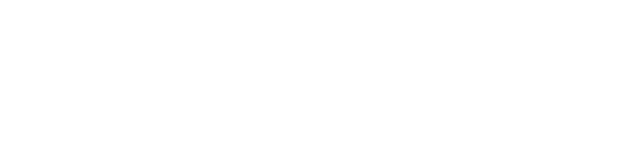
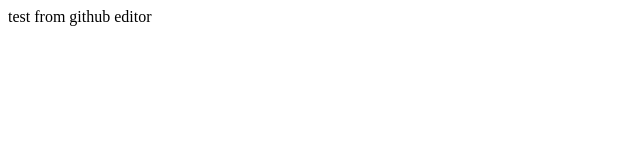
Before and after one commit to Mjmohammda/bootstrap-test, a plain HTML site: page index.html in a window 1280 px wide. Shown: the whole page, without its empty margins (0-640 px from the left). Drawn offline with Linux system fonts and the light colour scheme.

Commit message:
fix from github

```diff
--- a/index.html
+++ b/index.html
@@ -7,6 +7,6 @@
     <title>mohammadjavad</title>
 </head>
 <body>
-
+    test from github editor
 </body>
 </html>
```
